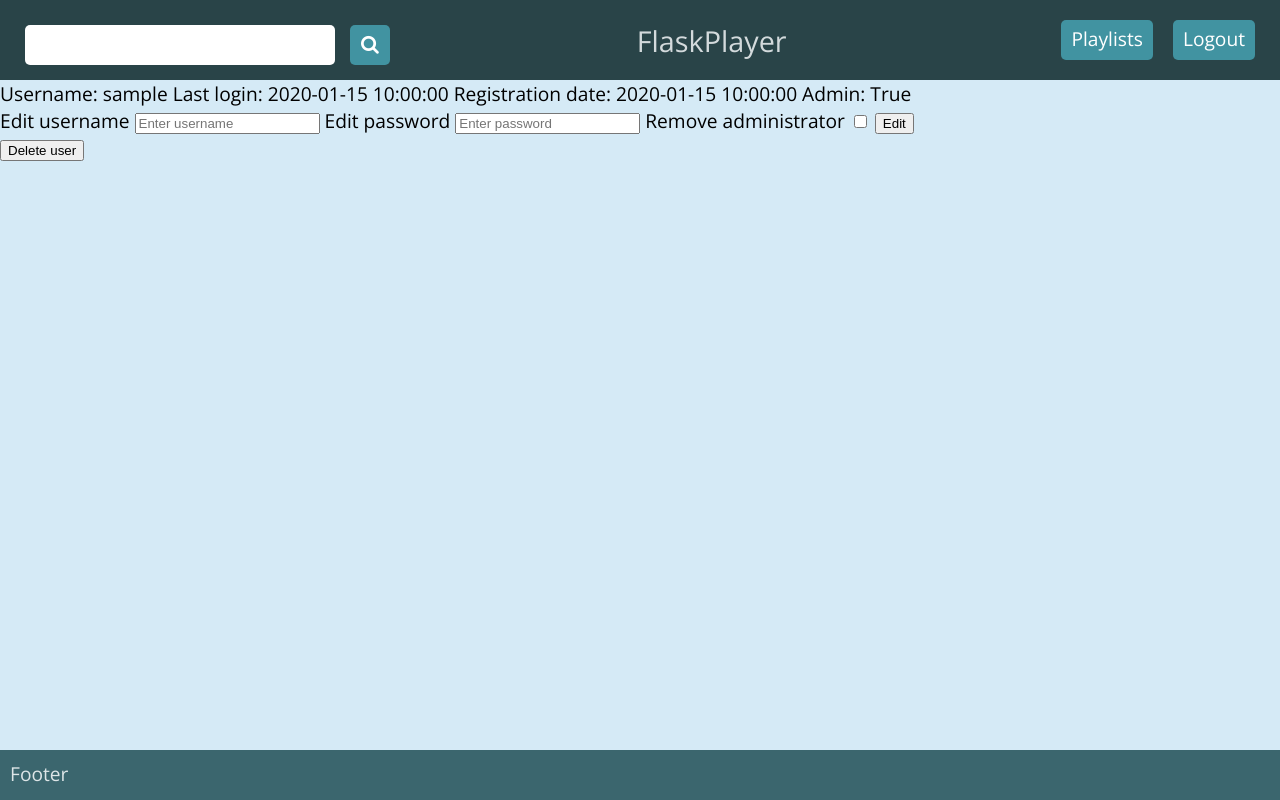
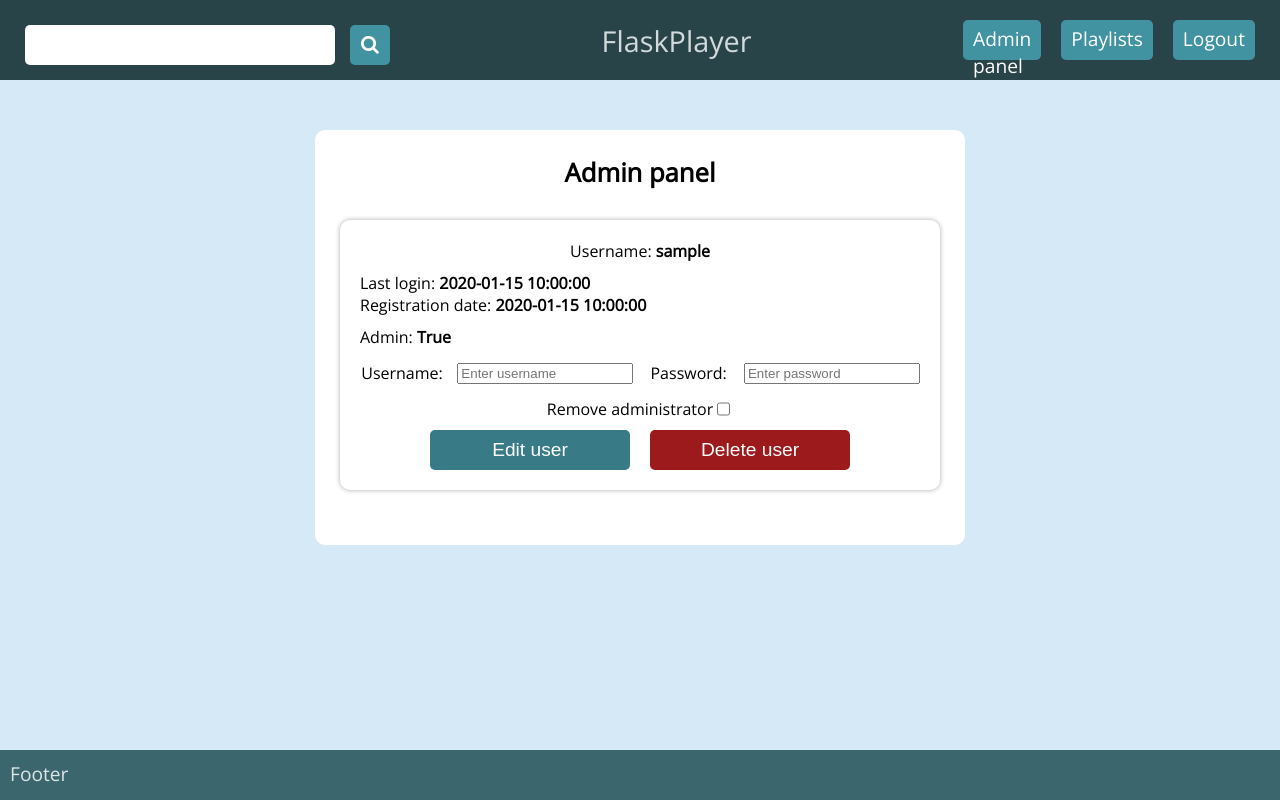
Before and after one commit to kappa243/agh-db-proj, a Flask app: page /admin in a window 1280 px wide. Run offline with Flask 2, Linux system fonts and the light colour scheme; a user stored in the database is signed in; tables that the repository leaves empty hold one stand-in row (values such as "Sample post"); some libraries are stand-ins or nearby versions.

Commit message:
ui changes

```diff
--- a/src/admin.py
+++ b/src/admin.py
@@ -10,6 +10,10 @@ admin = Blueprint('admin', __name__)
 @admin.route('/admin', methods=['POST', 'GET'])
 @login_required
 def admin_panel():
+    if current_user.is_authenticated:
+        user = User.query.get(int(current_user.get_id()))
+        if not user.admin:
+            return redirect(url_for('index'))
     users = User.query.order_by(User.id).all()
     if request.method == 'POST':
         if 'edit_user' in request.form:
--- a/src/app.py
+++ b/src/app.py
@@ -24,14 +24,26 @@ login_manager.login_view = 'auth.login'
 login_manager.init_app(app)
 
 from auth import auth
+
 app.register_blueprint(auth, url_prefix='/')
 
 from admin import admin
+
 app.register_blueprint(admin, url_prefix='/')
+
 
 @login_manager.user_loader
 def load_user(user_id):
     return User.query.get(int(user_id))
+
+
+@app.context_processor
+def utility_processor():
+    user = None
+    if current_user.is_authenticated:
+        user = User.query.get(int(current_user.get_id()))
+
+    return dict(user=user)
 
 
 @app.route('/')
--- a/src/static/css/style.css
+++ b/src/static/css/style.css
@@ -786,6 +786,8 @@ div#white-player-controls div#repeat.amplitude-repeat-on {
 }
 
 .item {
+    display: flex;
+    column-gap: 10px;
     margin-left: 20px;
     color: black;
     transition: 0.3s;
@@ -949,7 +951,7 @@ div#white-player-controls div#repeat.amplitude-repeat-on {
     height: 100%;
 }
 
-.register form button, .login form button, .playlist-panel button {
+.register form button, .login form button, .playlist-panel button, .button-submit, .button-delete {
     text-decoration: none;
     border: none;
     border-radius: 5px;
@@ -967,8 +969,16 @@ div#white-player-controls div#repeat.amplitude-repeat-on {
     width: 140px;
 }
 
-.register form button:hover, .login form button:hover, .playlist-panel button:hover {
+.register form button:hover, .login form button:hover, .playlist-panel button:hover, .button-submit:hover {
     background: var(--secondary-player);
+}
+
+.button-delete {
+    background: #9C1A1C;
+}
+
+.button-delete:hover {
+    background: #d70000;
 }
 
 .profile {
@@ -1096,6 +1106,102 @@ div#white-player-controls div#repeat.amplitude-repeat-on {
     margin-bottom: 20px;
 }
 
+.panel {
+    width: 600px;
+    height: auto;
+
+    background: white;
+    border-radius: 10px;
+    margin: 50px auto;
+    padding: 25px;
+}
+
+.panel-title {
+    font-size: 1.6rem;
+    font-weight: 900;
+    text-align: center;
+}
+
+.panel-label {
+    font-size: 1rem;
+}
+
+.panel-value {
+    font-size: 1rem;
+    font-weight: 900;
+}
+
+.panel-user {
+    display: flex;
+    flex-direction: row;
+    flex-wrap: wrap;
+    text-align: center;
+    width: 100%;
+    box-shadow: 0px 0px 5px #ababab;
+    border-radius: 10px;
+    box-sizing: border-box;
+    padding: 20px;
+    margin: 30px 0;
+}
+
+.panel-username {
+    width: 100%;
+    display: flex;
+    justify-content: center;
+    margin-bottom: 10px;
+}
+
+.panel-login, .panel-register, .panel-admin {
+    width: 100%;
+    display: flex;
+    justify-content: left;
+}
+
+.panel-register, .panel-admin {
+    margin-bottom: 10px;
+}
+
+.panel-edit {
+    display: flex;
+    flex-wrap: wrap;
+}
+
+.panel-edit .panel-edit-params {
+    width: 100%;
+    height: 30px;
+    display: flex;
+    justify-content: space-between;
+    align-items: center;
+    margin-bottom: 10px;
+    column-gap: 5px;
+}
+
+.panel-edit .panel-edit-params label {
+    width: 15%;
+}
+
+.panel-edit .panel-edit-params input {
+    width: 30%;
+}
+
+.panel-edit .panel-edit-admin {
+    width: 100%;
+    display: flex;
+    justify-content: center;
+}
+
+.panel-submit {
+    display: flex;
+    width: 100%;
+    justify-content: center;
+    column-gap: 20px;
+    margin-top: 10px;
+}
+
+.panel-submit button {
+    width: 200px;
+}
+
 @media only screen and (max-width: 600px) {
     div#white-player-center {
         display: flex;
--- a/src/templates/admin_panel.html
+++ b/src/templates/admin_panel.html
@@ -9,49 +9,96 @@
                 </div>
             {% endif %}
         {% endwith %}
-{% for user in users %}
-    <div>
-        Username: {{ user.username }} Last login: {{ user.last_login }} Registration date: {{ user.registration_date }}
-        Admin: {{ user.admin }}
-        <form method="POST">
-            <label for="username">Edit username</label>
+        <div class="panel">
+            <div class="panel-title">
+                Admin panel
+            </div>
+            {% for edit_user in users %}
+                <div class="panel-user">
+                    <div class="panel-username">
+                        <div class="panel-label">
+                            Username:
+                            <span class="panel-value">
+                                {{ edit_user.username }}
+                            </span>
+                        </div>
+                    </div>
+                    <div class="panel-login">
+                        <div class="panel-label">
+                            Last login:
+                            <span class="panel-value">
+                                {{ edit_user.last_login }}
+                            </span>
+                        </div>
+
+                    </div>
+                    <div class="panel-register">
+                        <div class="panel-label">
+                            Registration date:
+                            <span class="panel-value">
+                                {{ edit_user.registration_date }}
+                            </span>
+                        </div>
+                    </div>
+                    <div class="panel-admin">
+                        <div class="panel-label">
+                            Admin:
+                            <span class="panel-value">
+                                {{ edit_user.admin }}
+                            </span>
+                        </div>
+                    </div>
+
+                    <form class="panel-edit" id="update-{{ edit_user.id }}" method="POST">
+                        <div class="panel-edit-params">
+                            <label class="panel-label" for="username">Username:</label>
                             <input
                                     type="text"
                                     id="username"
                                     name="username"
                                     placeholder="Enter username"
                             >
-            <label for="password">Edit password</label>
+                            <label class="panel-label" for="password">Password:</label>
                             <input
                                     type="password"
                                     id="password"
                                     name="password"
                                     placeholder="Enter password"
                             >
-            {% if not user.admin %}
-                <label for="grant_admin">Grant administrator</label>
+                        </div>
+                        <div class="panel-edit-admin">
+                            {% if not edit_user.admin %}
+                                <label class="panel-label" for="grant_admin">Grant administrator</label>
                                 <input
                                         type="checkbox"
                                         id="grant_admin"
                                         name="grant_admin"
                                 >
                             {% else %}
-                 <label for="remove_admin">Remove administrator</label>
+                                <label class="panel-label" for="remove_admin">Remove administrator</label>
                                 <input
                                         type="checkbox"
                                         id="remove_admin"
                                         name="remove_admin"
                                 >
                             {% endif %}
-            <button type="submit" name="edit_user" value="{{ user.username }}">Edit</button>
+                        </div>
+
                     </form>
-        <form method="POST">
-            <button type="submit" name="delete" value="{{ user.username }}">Delete user</button>
-        </form>
+                    <form id="delete-{{ edit_user.id }}" method="POST"></form>
+                    <div class="panel-submit">
+                        <button class="button-submit" form="update-{{ edit_user.id }}" type="submit" name="edit_user"
+                                value="{{ edit_user.username }}">
+                            Edit user
+                        </button>
+                        <button class="button-delete" form="delete-{{ edit_user.id }}" type="submit" name="delete"
+                                value="{{ edit_user.username }}">
+                            Delete user
+                        </button>
+                    </div>
                 </div>
             {% endfor %}
-{% else %}
-    <h1>You don't have admin permission</h1>
+        </div>
     {% endif %}
 
 {% endblock %}
--- a/src/templates/header.html
+++ b/src/templates/header.html
@@ -13,6 +13,11 @@
     </div>
     <div class="spacer"></div>
     <div class="navbar">
+        {% if user.admin %}
+            <a href="{{ url_for('admin.admin_panel') }}">
+                Admin panel
+            </a>
+        {% endif %}
         {% if current_user.is_authenticated %}
             <a href="{{ url_for('playlists') }}">
                 Playlists
--- a/src/templates/search.html
+++ b/src/templates/search.html
@@ -31,12 +31,12 @@
                 <div class="playlist-search">
                     <p class="title">User Playlists:</p>
                     {% for playlist in playlists %}
+                        <a href="/playlist/{{ playlist.id }}">
                             <div class="item">
-                            <a href="/playlist/{{ playlist.id }}">
                                 <div class="playlist-name">
                                     {{ playlist.name }}
                                 </div>
-                            </a>
+                                |
                                 <div class="playlist-owner">
                                     {{ playlist.user.username }}
                                 </div>
@@ -48,6 +48,7 @@
                                     {% endif %}
                                 </div>
                             </div>
+                        </a>
                     {% endfor %}
                 </div>
             {% endif %}
```
Also changed, not shown: src/migrations/versions/147b63e051f3_.py (renamed from src/migrations/versions/8a14c9daad9a_.py, +41 -5 lines), src/migrations/versions/5bf8ab26f419_.py (deleted, +0 -51 lines). Lines whose indentation alone changed are shown as unchanged.
